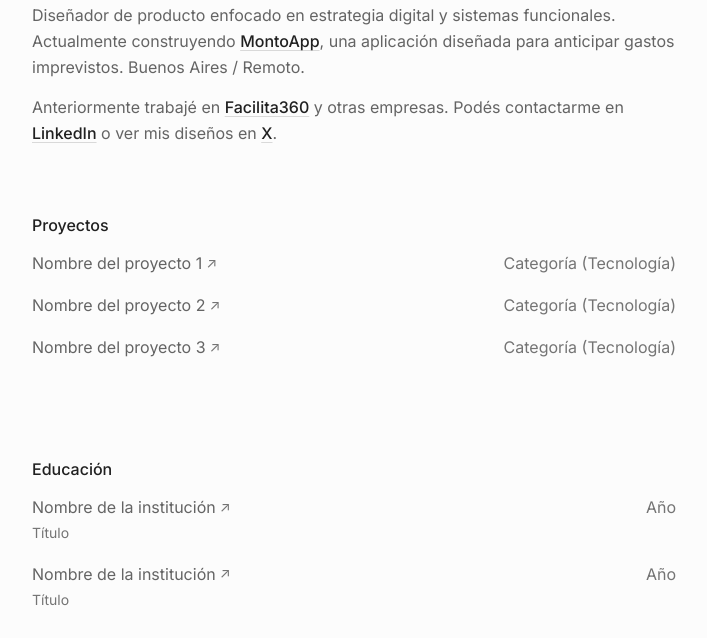
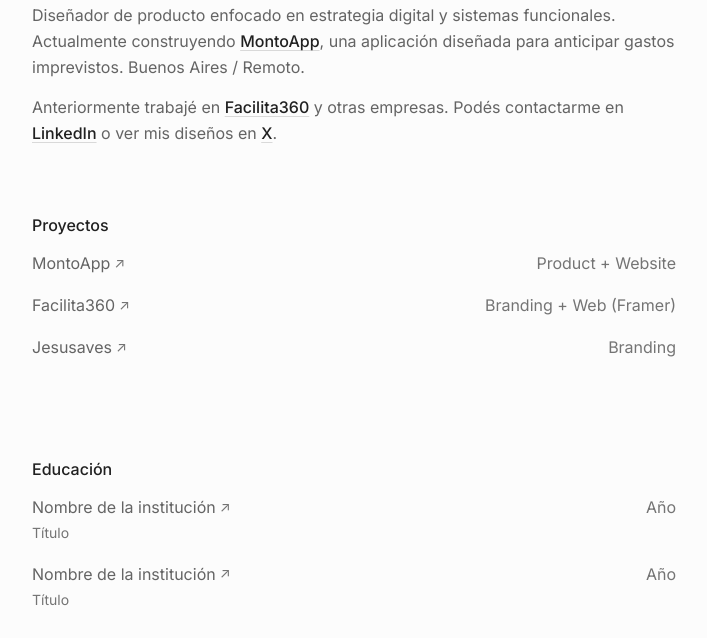
Before and after one commit to ignacioarchives/Portfolio-Web, a plain HTML site: page index.html in a window 1280 px wide. Shown: the part 162-800 px from the top of the page, without its empty margins (286-993 px from the left). Drawn offline with Linux system fonts and the light colour scheme.

Commit message:
Projects

```diff
--- a/index.html
+++ b/index.html
@@ -60,24 +60,24 @@
       <div class="post-list">
         <a href="proyectos/proyecto-1.html" class="post-item">
           <span class="post-item__title"
-            >Nombre del proyecto 1
+            >MontoApp
             <span class="post-item__arrow" aria-hidden="true">&#8599;</span></span
           >
-          <span class="post-item__meta">Categoría (Tecnología)</span>
+          <span class="post-item__meta">Product + Website</span>
         </a>
         <a href="proyectos/proyecto-2.html" class="post-item">
           <span class="post-item__title"
-            >Nombre del proyecto 2
+            >Facilita360
             <span class="post-item__arrow" aria-hidden="true">&#8599;</span></span
           >
-          <span class="post-item__meta">Categoría (Tecnología)</span>
+          <span class="post-item__meta">Branding + Web (Framer)</span>
         </a>
         <a href="proyectos/proyecto-3.html" class="post-item">
           <span class="post-item__title"
-            >Nombre del proyecto 3
+            >Jesusaves
             <span class="post-item__arrow" aria-hidden="true">&#8599;</span></span
           >
-          <span class="post-item__meta">Categoría (Tecnología)</span>
+          <span class="post-item__meta">Branding</span>
         </a>
       </div>
     </section>
```
